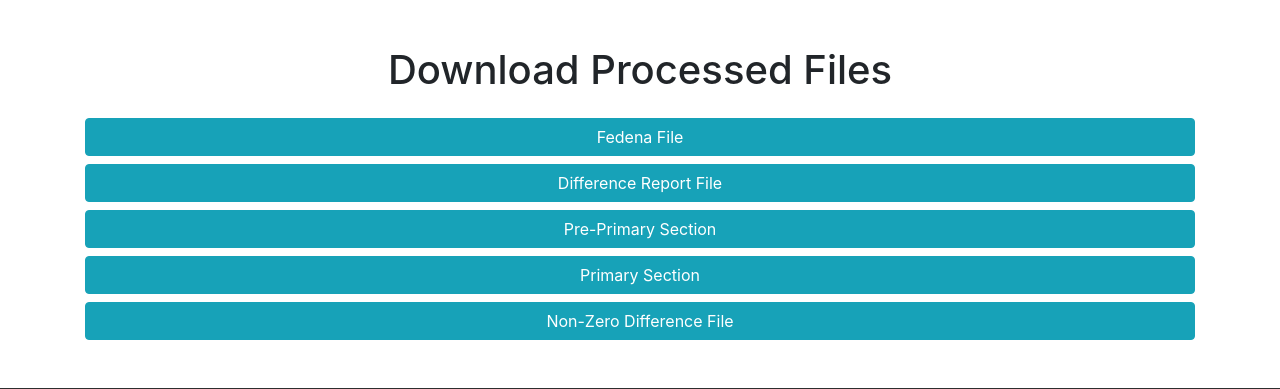
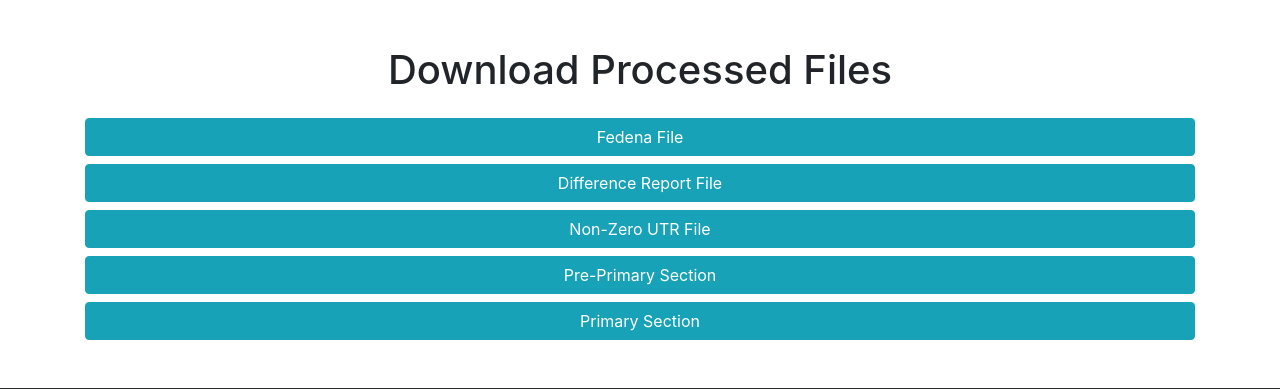
Before and after one commit to VaibhavBiyawala/Excel_Automation, a Flask app: page /results in a window 1280 px wide. Shown: the part 368-757 px from the top of the page. Run offline with Flask 3, Linux system fonts and the light colour scheme; the visitor is signed in with stand-in values (Sample User, id 1); some libraries are stand-ins or nearby versions.

Commit message:
little change

```diff
--- a/app/app.py
+++ b/app/app.py
@@ -250,4 +250,4 @@
     return pre_primary_path, primary_path
 
 if __name__ == "__main__":
-    app.run(debug=True)
+    app.run(debug=False)
--- a/app/templates/results.html
+++ b/app/templates/results.html
@@ -24,6 +24,9 @@
             {% if file2 %}
                 <a href="{{ url_for('download_file', filename=file2) }}" class="btn btn-success btn-block">Difference Report File</a>
             {% endif %}
+            {% if non_zero_diff %}
+                <a href="{{ url_for('download_file', filename=non_zero_diff) }}" class="btn btn-success btn-block">Non-Zero UTR File</a>
+            {% endif %}
             {% if pre_primary or primary %}
                 {% if pre_primary %}
                     <a href="{{ url_for('download_file', filename=pre_primary) }}" class="btn btn-success btn-block">Pre-Primary Section</a>
@@ -31,9 +34,6 @@
                 {% if primary %}
                     <a href="{{ url_for('download_file', filename=primary) }}" class="btn btn-success btn-block">Primary Section</a>
                 {% endif %}
-            {% endif %}
-            {% if non_zero_diff %}
-                <a href="{{ url_for('download_file', filename=non_zero_diff) }}" class="btn btn-success btn-block">Non-Zero Difference File</a>
             {% endif %}
         </div>
     </div>
```
